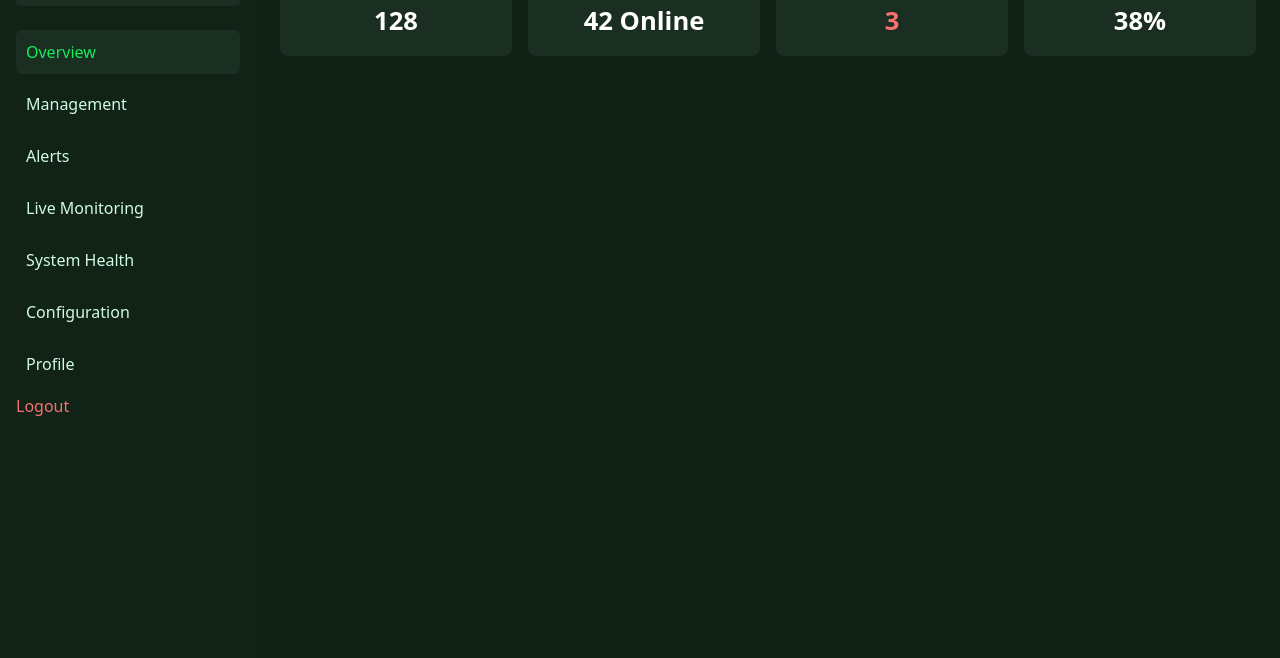
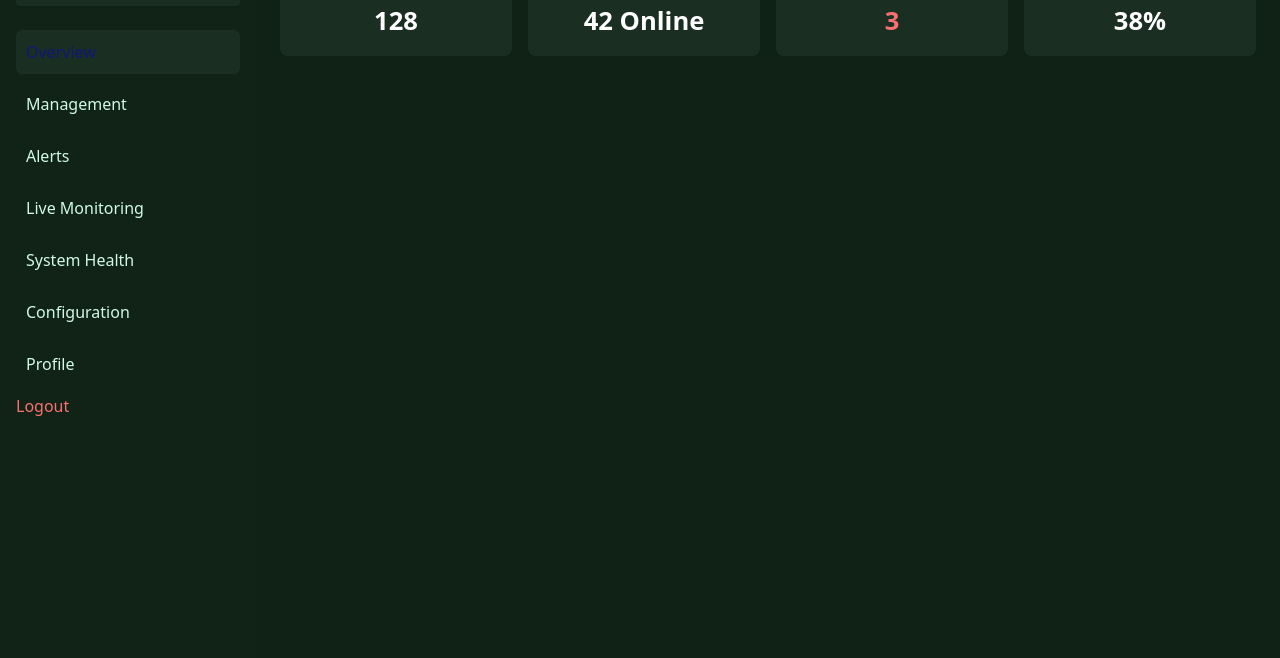
Before and after one commit to Divnia-2005/NETRA, a Flask app: template templates/dashboard_admin.html in a window 1280 px wide, with the pointer over the restyled element. Shown: the part 142-800 px from the top of the page. Run offline with Flask 3, Linux system fonts and the light colour scheme; the template is opened without the code that fills it, so the values that code supplies are empty; some libraries are stand-ins or nearby versions.

Commit message:
changed ui

```diff
--- a/templates/dashboard_admin.html
+++ b/templates/dashboard_admin.html
@@ -347,7 +347,8 @@ window.onload = () => {
 }
 .nav-btn:hover, .nav-btn.active {
     background: #1a2e22;
-    color: #13ec5b;
+    /* color: #13ec5b; */
+    color: #0f1879;
 }
 .card {
     background: #1a2e22;
```
